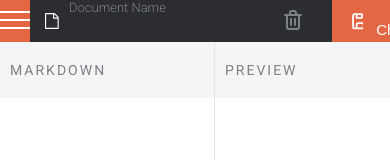
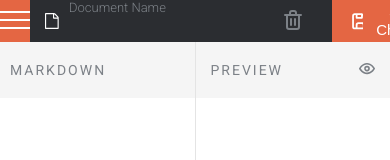
Before and after one commit to caner404/in-browser-markdown-editor, a Vue app: page / in a window 390 px wide. Shown: the top 160 px of the page. Built offline with nearby package versions, Linux system fonts and the light colour scheme; the HTML template or start-up script is replaced by a standard one.

Commit message:
implement preview button

```diff
--- a/src/components/Preview.vue
+++ b/src/components/Preview.vue
@@ -1,12 +1,36 @@
 <template>
-  <div class="preview">
-    <h2 class="preview-header">Preview</h2>
-    <div class="preview-content" v-html="outputMethod"></div>
+  <div class="preview" :class="{ 'preview-active': isPreview }">
+    <div class="preview-header">
+      <h2 class="preview-heading">Preview</h2>
+      <button class="preview-icon" @click="isPreview = !isPreview">
+        <img
+          v-if="!isPreview"
+          src="../assets/icon-show-preview.svg"
+          alt="Icon Preview Button Show"
+        />
+        <img
+          v-else="isPreview"
+          src="../assets/icon-hide-preview.svg"
+          alt="Icon Preview Button HIde"
+        />
+      </button>
+    </div>
+
+    <div
+      class="preview-content"
+      v-html="outputMethod"
+      :class="{ 'preview-content-active': isPreview }"
+    ></div>
   </div>
 </template>
 <script>
 export default {
   props: ["outputMethod"],
+  data() {
+    return {
+      isPreview: false,
+    };
+  },
 };
 </script>
 <style>
@@ -17,16 +41,34 @@ export default {
   flex: 1;
   overflow-y: scroll;
 }
-
 .preview-header {
+  display: flex;
+  justify-content: space-between;
+  align-items: center;
+  color: var(--clr--500);
+  background-color: var(--clr--200);
+  padding: 2rem 1.5rem;
+}
+.preview-heading {
   font-weight: 500;
   font-size: 1.4rem;
   line-height: 1.6rem;
   letter-spacing: 0.2rem;
-  color: var(--clr--500);
-  background-color: var(--clr--200);
-  padding: 2rem 1rem;
   text-transform: uppercase;
+}
+
+.preview-icon {
+  background: transparent;
+  border: none;
+  height: 1.5rem;
+}
+
+.preview-active {
+  flex-basis: 100%;
+}
+.preview-content-active {
+  max-width: 50%;
+  align-self: center;
 }
 
 .preview-content {
@@ -151,7 +193,11 @@ ul {
 
 @media screen and (max-width: 60em) {
   .preview-content {
-    padding: 1.5rem;
+    padding: 3rem;
+  }
+  .preview-content-active {
+    max-width: 100%;
+    align-self: center;
   }
 }
 </style>
--- a/src/components/SidebarButton.vue
+++ b/src/components/SidebarButton.vue
@@ -1,9 +1,26 @@
 <template>
-  <button>
-    <img src="../assets/icon-menu.svg" alt="Menu Button" />
+  <button @click="isButtonClicked = !isButtonClicked">
+    <img
+      v-if="!isButtonClicked"
+      src="../assets/icon-menu.svg"
+      alt="Menu Button"
+    />
+    <img
+      v-else="isButtonClicked"
+      src="../assets/icon-close.svg"
+      alt="Menu Button Clicked"
+    />
   </button>
 </template>
-<script></script>
+<script>
+export default {
+  data() {
+    return {
+      isButtonClicked: false,
+    };
+  },
+};
+</script>
 <style scoped>
 button {
   border: none;
@@ -11,8 +28,9 @@ button {
   height: 7.2rem;
   background-color: var(--clr--700);
   cursor: pointer;
-  transition: all 0.5s ease-out;
+  transition: all 0.5s ease-in-out;
 }
+
 button:hover {
   background-color: var(--clr-orange);
 }
--- a/src/components/layouts/TheMain.vue
+++ b/src/components/layouts/TheMain.vue
@@ -1,5 +1,5 @@
 <template>
-  <main :class="{ 'padding-left': showSidebar }">
+  <main :class="{ 'margin-left': showSidebar }">
     <div class="editor">
       <h2 class="editor-header">Markdown</h2>
       <textarea
@@ -65,12 +65,13 @@ main {
   flex-direction: column;
   height: inherit;
   flex: 1;
+  overflow: hidden;
 }
 .editor {
   border-right: 1px solid #e4e4e4;
 }
-.padding-left {
-  padding-left: 25rem;
+.margin-left {
+  margin-left: 25rem;
 }
 
 .editor-content {
```
